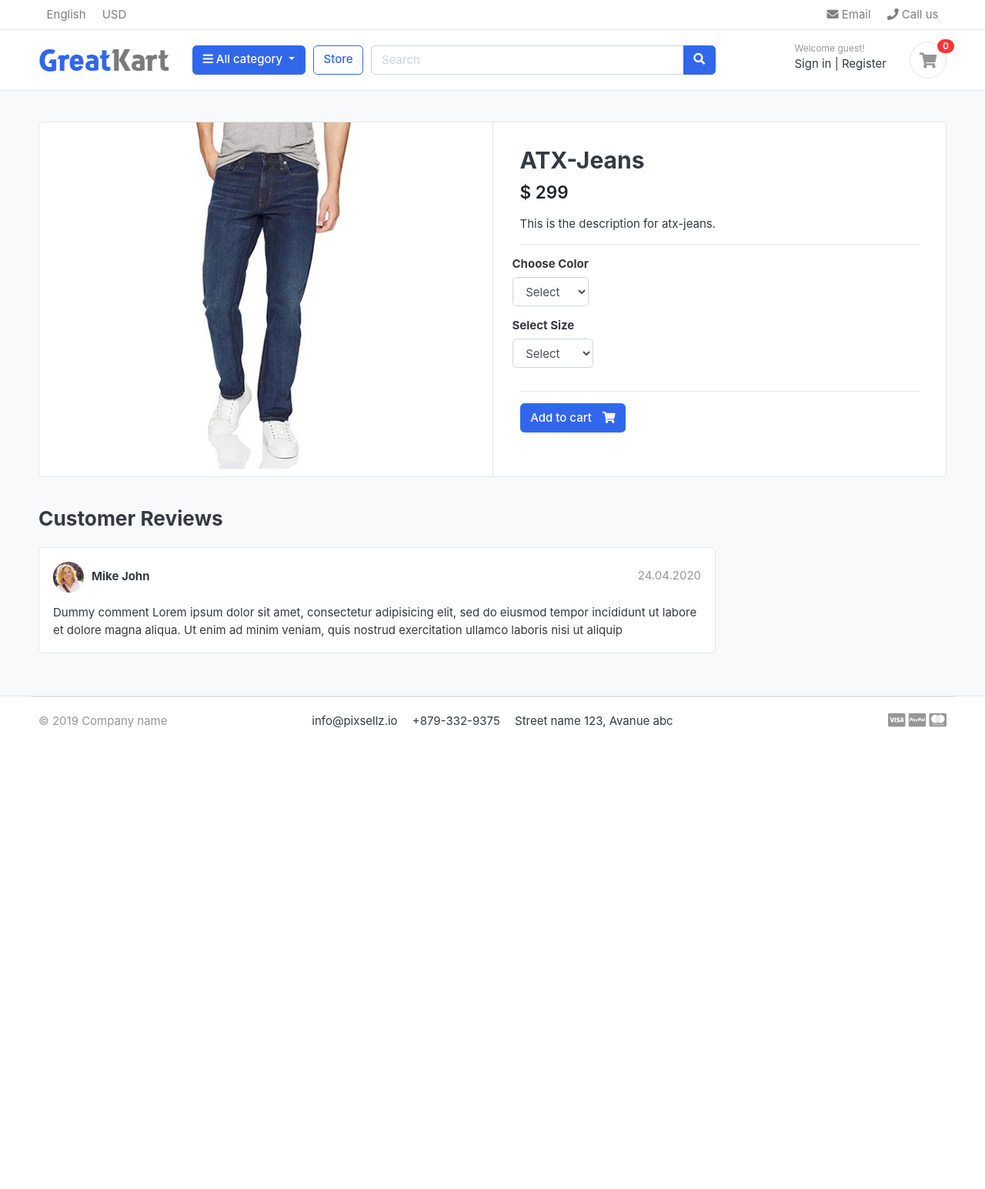
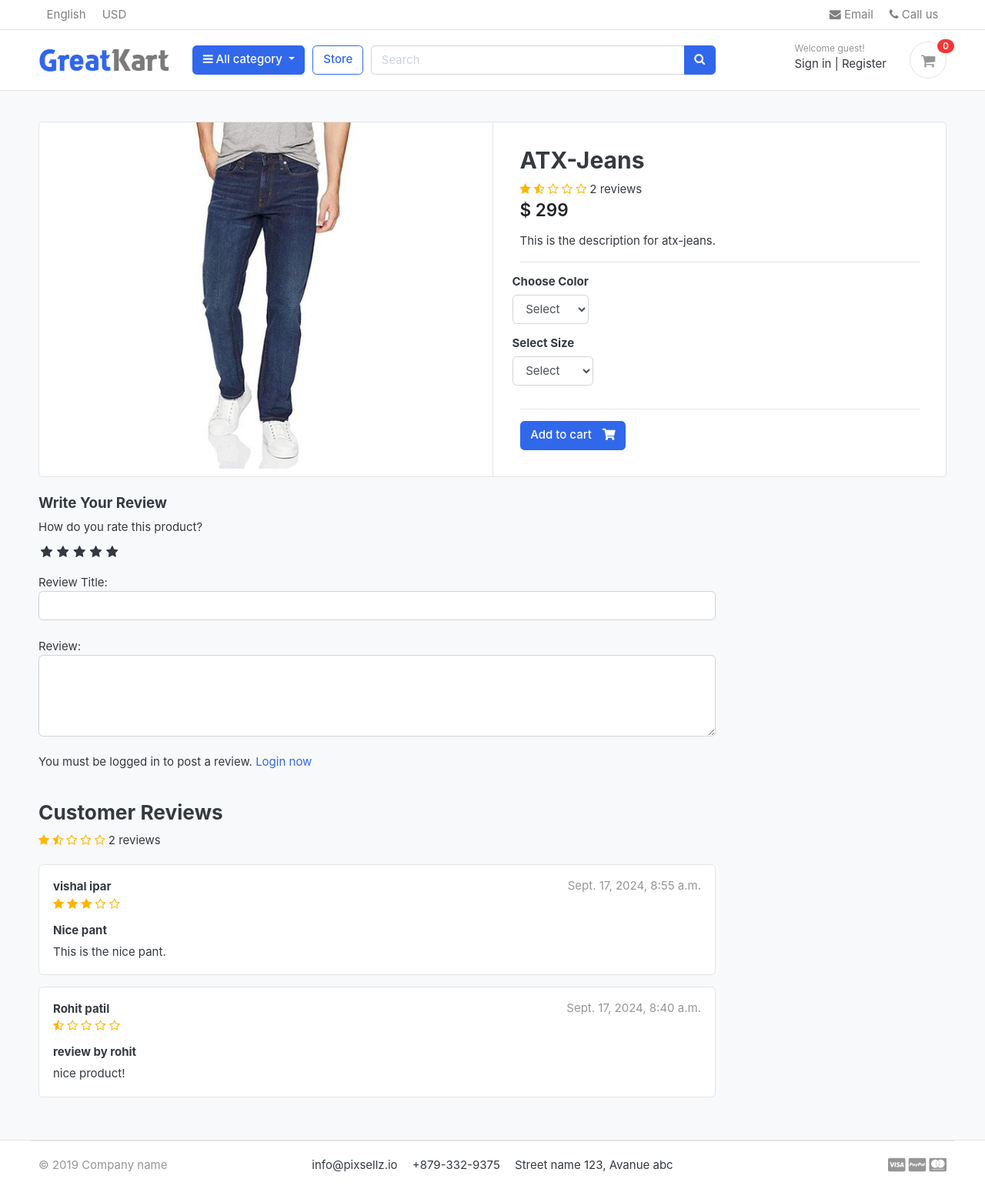
Before and after one commit to vishalipar/Amazing-cart, a Django app: page /store/category/jeans/atx-jeans/ in a window 1280 px wide. Shown: the whole page at 77% size. Before the commit the page ends 946 px from the top, so only its background shows below. Run offline with Django 3.2, Linux system fonts and the light colour scheme; data comes from the database, SQL or seed files in the repository; both versions use the stored data as it was after the commit; some libraries are stand-ins or nearby versions; some web fonts are replaced.

Commit message:
Implemented Review and Rating system

```diff
--- a/accounts/models.py
+++ b/accounts/models.py
@@ -58,6 +58,10 @@ class Account(AbstractBaseUser):
 
     objects = MyAccountManager()
 
+
+    def full_name(self):
+        return f'{self.first_name} {self.last_name}'
+
     def __str__(self):
         return self.email
 
--- /dev/null
+++ b/greatkart/static/css/custom.css
@@ -0,0 +1,58 @@
+/* Hide radio button */
+
+.rate>input {
+    display: none;
+}
+
+.rate {
+    display: inline-block;
+    border: 0;
+}
+
+.rate>label {
+    float: right;
+}
+
+
+/*  showing the stars */
+
+.rate>label:before {
+    display: inline-block;
+    font-size: 1.1rem;
+    font-family: FontAwesome;
+    content: "\f005";
+    margin: 0;
+    padding: 0.3rem .2rem;
+    cursor: pointer;
+}
+
+
+/* half start */
+
+.rate .half:before {
+    content: "\f089";
+    position: absolute;
+    padding-right: 0;
+}
+
+
+/* click and hover */
+
+input:checked~label,
+label:hover~label {
+    color: #ffb503;
+}
+
+
+/* hover highlight */
+
+input:checked+label:hover,
+input:checked~label:hover,
+input:checked~label:hover,
+label:hover~input:checked~label {
+    color: #cc9000;
+}
+
+.rating-start i {
+    color: #ffb503;
+}
--- a/store/admin.py
+++ b/store/admin.py
@@ -1,5 +1,5 @@
 from django.contrib import admin
-from .models import Product, Variation
+from .models import Product, Variation, ReviewRating
 
 # Register your models here.
 
@@ -16,3 +16,4 @@ class VariationAdmin(admin.ModelAdmin):
 
 admin.site.register(Product,ProductAdmin)
 admin.site.register(Variation, VariationAdmin)
+admin.site.register(ReviewRating)
--- a/store/urls.py
+++ b/store/urls.py
@@ -6,5 +6,5 @@ urlpatterns = [
     path('category/<slug:category_slug>/',views.store, name='products_by_category'),
     path('category/<slug:category_slug>/<slug:product_slug>/',views.product_detail, name='product_detail'),
     path('search/', views.search, name='search'),
-
+    path('submit_review/<int:product_id>/', views.submit_review, name='submit_review')
 ]
--- a/store/views.py
+++ b/store/views.py
@@ -1,11 +1,14 @@
-from django.shortcuts import render,get_object_or_404
-from .models import Product
+from django.shortcuts import render,get_object_or_404, redirect
+from .models import Product, ReviewRating
 from category.models import Category
 from carts.views import _cart_id
 from carts.models import CartItem
 from django.core.paginator import EmptyPage,PageNotAnInteger,Paginator
 from django.http import HttpResponse
 from django.db.models import Q
+from .forms import ReviewForm
+from django.contrib import messages
+from orders.models import OrderProduct
 
 # Create your views here.
 
@@ -41,9 +44,22 @@ def product_detail(request, category_slug, product_slug):
     except Exception as e:
         raise e
 
+    if request.user.is_authenticated:
+        try:
+            orderproduct = OrderProduct.objects.filter(user = request.user, product_id=single_product.id).exists()
+        except OrderProduct.DoesNotExist:
+            orderproduct = None
+    else:
+        orderproduct = None
+
+    # get the review
+    reviews = ReviewRating.objects.filter(product_id=single_product, status=True)
+
     context = {
         'single_product': single_product,
         'in_cart':in_cart,
+        'orderproduct': orderproduct,
+        'reviews': reviews,
     }
     return render(request, 'store/product_detail.html', context)
 
@@ -60,3 +76,26 @@ def search(request):
         'product_count':product_count,
     }
     return render(request, 'store/store.html', context)
+
+def submit_review(request, product_id):
+    url = request.META.get('HTTP_REFERER')
+    if request.method == 'POST':
+        try:
+            reviews = ReviewRating.objects.get(user__id=request.user.id, product__id=product_id)
+            form = ReviewForm(request.POST, instance=reviews)
+            form.save()
+            messages.success(request,"Thank you! Your review has been updated.")
+            return redirect(url)
+        except ReviewRating.DoesNotExist:
+            form = ReviewForm(request.POST)
+            if form.is_valid():
+                data = ReviewRating()
+                data.subject = form.cleaned_data['subject']
+                data.rating = form.cleaned_data['rating']
+                data.review = form.cleaned_data['review']
+                data.ip = request.META.get('REMOTE_ADDR')
+                data.product_id = product_id
+                data.user_id = request.user.id
+                data.save()
+                messages.success(request,"Thank you! Your review has been submitted.")
+                return redirect(url)
--- a/templates/base.html
+++ b/templates/base.html
@@ -24,6 +24,11 @@
 <!-- custom style -->
 <link href="{% static 'css/ui.css' %}" rel="stylesheet" type="text/css"/>
 <link href="{% static 'css/responsive.css' %}" rel="stylesheet" media="only screen and (max-width: 1200px)" />
+
+<link href="{% static 'css/custom.css' %}" rel="stylesheet" type="text/css"/>
+<link rel="stylesheet" href="https://cdnjs.cloudflare.com/ajax/libs/font-awesome/4.7.0/css/font-awesome.min.css">
+
+
 
 <!-- custom javascript -->
 <script src="{% static 'js/script.js' %}" type="text/javascript"></script>
--- a/templates/store/product_detail.html
+++ b/templates/store/product_detail.html
@@ -24,6 +24,18 @@
     <article class="content-body">
 
     <h2 class="title">{{ single_product.product_name }}</h2>
+
+    <div class='rating-start'>
+        <span>
+            <i class="fa fa-star{% if single_product.averageReview < 0.5 %}-o{% elif single_product.averageReview >= 0.5 and single_product.averageReview < 1 %}-half-o {% endif %}" aria-hidden="true"></i>
+            <i class="fa fa-star{% if single_product.averageReview < 1.5 %}-o{% elif single_product.averageReview >= 1.5 and single_product.averageReview < 2 %}-half-o {% endif %}" aria-hidden="true"></i>
+            <i class="fa fa-star{% if single_product.averageReview < 2.5 %}-o{% elif single_product.averageReview >= 2.5 and single_product.averageReview < 3 %}-half-o {% endif %}" aria-hidden="true"></i>
+            <i class="fa fa-star{% if single_product.averageReview < 3.5 %}-o{% elif single_product.averageReview >= 3.5 and single_product.averageReview < 4 %}-half-o {% endif %}" aria-hidden="true"></i>
+            <i class="fa fa-star{% if single_product.averageReview < 4.5 %}-o{% elif single_product.averageReview >= 4.5 and single_product.averageReview < 5 %}-half-o {% endif %}" aria-hidden="true"></i>
+    <span>{{single_product.countReview}} reviews</span>
+
+        </span>
+    </div>
 
     <div class="mb-3">
         <var class="price h4">$ {{single_product.price}}</var>
@@ -78,29 +90,92 @@
     <div class="row">
                 <div class="col-md-9">
 
+        <form action="{% url 'submit_review' single_product.id %}" method = 'POST'>
+            {% csrf_token %}
+            <h5>Write Your Review</h5>
+            <div>
+                {% comment %} Rating starts {% endcomment %}
+                <label for="">How do you rate this product?</label>
+                <br>
+                <div class="rate">
+                    <input type="radio" name="rating" id="rating10" value='5' required><label for="rating10" title='5'></label>
+                    <input type="radio" name="rating" id="rating9" value='4.5' required><label for="rating9" title='4.5' class='half'></label>
+                    <input type="radio" name="rating" id="rating8" value='4' required><label for="rating8" title='4'></label>
+                    <input type="radio" name="rating" id="rating7" value='3.5' required><label for="rating7" title='3.5' class='half'></label>
+                    <input type="radio" name="rating" id="rating6" value='3' required><label for="rating6" title='3'></label>
+                    <input type="radio" name="rating" id="rating5" value='2.5' required><label for="rating5" title='2.5' class='half'></label>
+                    <input type="radio" name="rating" id="rating4" value='2' required><label for="rating4" title='2'></label>
+                    <input type="radio" name="rating" id="rating3" value='1.5' required><label for="rating3" title='1.5' class='half'></label>
+                    <input type="radio" name="rating" id="rating2" value='1' required><label for="rating2" title='1'></label>
+                    <input type="radio" name="rating" id="rating1" value='0.5' required><label for="rating1" title='0.5' class='half'></label>
+                </div>
+<br>
+
+                Review Title:
+                <input type="text" name="subject" class='form-control' id="">
+                <br>
+                Review:
+                <textarea name="review" id="" class='form-control' rows="4"></textarea>
+                <br>
+                {% if user.is_authenticated %}
+                    {% if orderproduct %}
+                        <input type="submit" value="Submit Review" class='btn btn-primary'>
+                    {% else %}
+                        <p>You must purchase this product to post a review.</p>
+
+
+                    {% endif %}
+                {% else %}
+                <p>You must be logged in to post a review. <span><a href="{% url 'login' %}">Login now</a></span></p>
+                {% endif %}
+            </div>
+            {% include 'includes/alerts.html' %}
+        </form>
+        <br>
+
         <header class="section-heading">
             <h3>Customer Reviews </h3>
+            <span>
+                <div class='rating-start'>
+                    <span>
+                        <i class="fa fa-star{% if single_product.averageReview < 0.5 %}-o{% elif single_product.averageReview >= 0.5 and single_product.averageReview < 1 %}-half-o {% endif %}" aria-hidden="true"></i>
+                        <i class="fa fa-star{% if single_product.averageReview < 1.5 %}-o{% elif single_product.averageReview >= 1.5 and single_product.averageReview < 2 %}-half-o {% endif %}" aria-hidden="true"></i>
+                        <i class="fa fa-star{% if single_product.averageReview < 2.5 %}-o{% elif single_product.averageReview >= 2.5 and single_product.averageReview < 3 %}-half-o {% endif %}" aria-hidden="true"></i>
+                        <i class="fa fa-star{% if single_product.averageReview < 3.5 %}-o{% elif single_product.averageReview >= 3.5 and single_product.averageReview < 4 %}-half-o {% endif %}" aria-hidden="true"></i>
+                        <i class="fa fa-star{% if single_product.averageReview < 4.5 %}-o{% elif single_product.averageReview >= 4.5 and single_product.averageReview < 5 %}-half-o {% endif %}" aria-hidden="true"></i>
+    <span>{{single_product.countReview}} reviews</span>
+
+                    </span>
+                </div>
+            </span>
 
         </header>
-
+    {% for review in reviews %}
         <article class="box mb-3">
             <div class="icontext w-100">
-                <img src="{% static './images/avatars/avatar1.jpg'%}" class="img-xs icon rounded-circle">
                 <div class="text">
-                    <span class="date text-muted float-md-right">24.04.2020 </span>
-                    <h6 class="mb-1">Mike John </h6>
+                    <span class="date text-muted float-md-right">{{review.updated_at}} </span>
+                    <h6 class="mb-1">{{review.user.full_name}} </h6>
+                    <div class='rating-start'>
+                        <span>
+                            <i class="fa fa-star{% if review.rating == 0.5 %}-half-o{% elif review.rating < 1 %}-o {% endif %}" aria-hidden="true"></i>
+                            <i class="fa fa-star{% if review.rating == 1.5 %}-half-o{% elif review.rating < 2 %}-o {% endif %}" aria-hidden="true"></i>
+                            <i class="fa fa-star{% if review.rating == 2.5 %}-half-o{% elif review.rating < 3 %}-o {% endif %}" aria-hidden="true"></i>
+                            <i class="fa fa-star{% if review.rating == 3.5 %}-half-o{% elif review.rating < 4 %}-o {% endif %}" aria-hidden="true"></i>
+                            <i class="fa fa-star{% if review.rating == 4.5 %}-half-o{% elif review.rating < 5 %}-o {% endif %}" aria-hidden="true"></i>
 
+                        </span>
+                    </div>
                 </div>
             </div> <!-- icontext.// -->
             <div class="mt-3">
+                <h6>{{review.subject}}</h6>
                 <p>
-                    Dummy comment Lorem ipsum dolor sit amet, consectetur adipisicing elit, sed do eiusmod
-                    tempor incididunt ut labore et dolore magna aliqua. Ut enim ad minim veniam,
-                    quis nostrud exercitation ullamco laboris nisi ut aliquip
+                    {{review.review}}
                 </p>
             </div>
         </article>
-
+    {% endfor %}
 
 
         </div> <!-- col.// -->
```
Also changed, not shown: store/forms.py (added, +7 -0 lines), store/models.py (+31 -0 lines), db.sqlite3, store/migrations/0008_alter_variation_variation_category_reviewrating.py (added), store/migrations/0009_alter_variation_variation_category.py (added).
